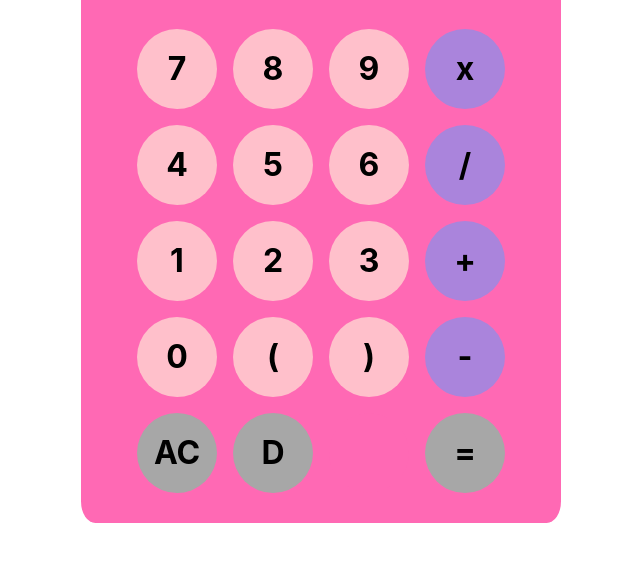
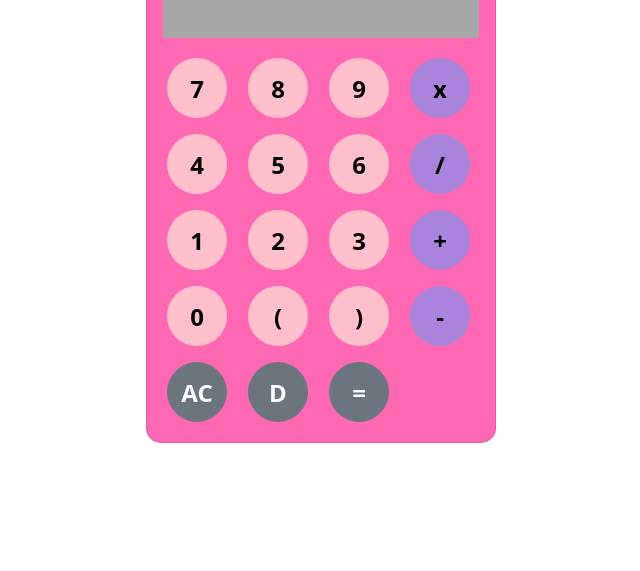
Before and after one commit to solena8/calculatrice_graphique, a plain HTML site: page index.html in a window 1280 px wide. Shown: the part 229-800 px from the top of the page, without its empty margins (319-959 px from the left). Drawn offline with nearby package versions, Linux system fonts and the light colour scheme.

Commit message:
+ de bootstrap

```diff
--- a/calculatrice.css
+++ b/calculatrice.css
@@ -1,119 +1,49 @@
 .pacifico-regular {
-  font-family: "Pacifico", cursive;
-  font-weight: 400;
-  font-style: normal;
+    font-family: "Pacifico", cursive;
 }
 
-.titresetresultat {
-  width: 50vh;
-  display: flex;
-  flex-direction: column;
-  align-items: center;
-  justify-content: center;
+.bg-pink {
+    background-color: hotpink;
 }
 
-.resultdisplay {
-  margin-right: 4vh;
-  text-align: center;
-  align-items: center;
-  line-height: 10vh; /* Ensures vertical alignment */
+.btn-purple {
+    background-color: rgb(170, 132, 220);
+    color: black;
 }
 
-.chiffres {
-  margin: 3vh;
+.btn-pink {
+    background-color: hotpink;
+  }
+
+.btn-light-pink {
+    background-color: pink;
+    color: black;
 }
 
-.result {
-  width: 50vh;
-  height: 10vh;
-  text-align: center;
-  margin: 1vh;
-  display: flex;
-  justify-content: end;
-  font-size: 4vh;
-  font-weight: bold;
-  color: rgb(0, 0, 0);
+.calculator {
+    max-width: 350px;
+    margin: auto;
+    border-radius: 15px !important;
+    overflow: hidden;
 }
 
-.calculette {
-  border-radius: 3%;
-  height: 90vh;
-  width: 60vh;
-  display: flex;
-  flex-direction: column;
-  align-items: center;
-  justify-content: center;
-  margin: 4vh auto;
+.button-grid {
+    display: grid;
+    grid-template-columns: repeat(4, 1fr);
+    gap: 0.5rem;
 }
 
-.calculette-title {
-  margin-top: 3vh;
-  font-size: 5vh;
-  color: white;
-  font-family: "Pacifico", cursive; /* Corrected property */
+.btn {
+    width: 60px;
+    height: 60px;
+    padding: 0;
+    line-height: 60px;
 }
 
-.row {
-  margin: 0; /* Remove default margin on rows */
+.result-display {
+    height: 60px;
+    font-size: 24px !important;
+    background-color: rgb(167, 167, 167) !important;
+    color: black !important;
+    border: none;
 }
-
-#button {
-  border: none;
-}
-
-input[type="button"],
-button {
-  border: none; /* Removes the border */
-  border-radius: 50%;
-  height: 10vh;
-  width: 10vh;
-  text-align: center;
-  margin: 1vh;
-  display: flex;
-  align-items: center;
-  justify-content: center;
-  font-size: 4vh;
-  font-weight: bold;
-  color: rgb(0, 0, 0);
-  cursor: pointer;
-  outline: none; /* Removes the default focus outline */
-  padding: 0; /* Removes any default padding */
-  box-shadow: none; /* Removes any default shadow */
-}
-
-.ronds {
-  background-color: pink; /* Specific color for ronds */
-}
-
-.result,
-.rondsbas {
-  background-color: rgb(167, 167, 167); /* Specific color for rondsbas */
-}
-
-.rondsbas {
-  border: none; /* Removes the border */
-  border-radius: 50%;
-  height: 10vh;
-  width: 10vh;
-  text-align: center;
-  margin: 1vh;
-  display: flex;
-  align-items: center;
-  justify-content: center;
-  font-size: 4vh;
-  font-weight: bold;
-  color: rgb(0, 0, 0);
-  cursor: pointer;
-  outline: none; /* Removes the default focus outline */
-  padding: 0; /* Removes any default padding */
-  box-shadow: none; /* Removes any default shadow */
-}
-
-.void,
-.calculette {
-  background-color: hotpink;
-}
-
-.rondsdroite {
-  background-color: rgb(170, 132, 220); /* Specific color for rondsdroite */
-}
--- a/index.html
+++ b/index.html
@@ -3,67 +3,79 @@
   <head>
     <meta charset="UTF-8" />
     <meta name="viewport" content="width=device-width, initial-scale=1.0" />
-    <title>Calculatrice</title>
-    <link rel="stylesheet" href="calculatrice.css" />
-    <link
-      rel="stylesheet"
-      href="https://stackpath.bootstrapcdn.com/bootstrap/4.5.2/css/bootstrap.min.css"
-    />
-    <link rel="preconnect" href="https://fonts.googleapis.com" />
-    <link rel="preconnect" href="https://fonts.gstatic.com" crossorigin />
+    <title>Calculette</title>
     <link
       href="https://fonts.googleapis.com/css2?family=Pacifico&display=swap"
       rel="stylesheet"
     />
+    <link
+      href="https://cdn.jsdelivr.net/npm/bootstrap@5.1.3/dist/css/bootstrap.min.css"
+      rel="stylesheet"
+    />
+    <link href="calculatrice.css" rel="stylesheet" />
   </head>
   <body>
     <div class="container">
-      <div class="calculette">
-        <div class="titresetresultat">
-          <div class="titre">
-            <p class="calculette-title">Ma super calculette</p>
-          </div>
-          <div class="result">
-            <p id="result" class="resultdisplay"></p>
-          </div>
-        </div>
-        <div class="chiffres">
-          <div class="row justify-content-center">
-            <input type="button" id="7" value="7" class="ronds" />
-            <input type="button" id="8" value="8" class="ronds" />
-            <input type="button" id="9" value="9" class="ronds" />
-            <input type="button" id="x" value="x" class="rondsdroite" />
-          </div>
-          <div class="row justify-content-center">
-            <input type="button" id="4" value="4" class="ronds" />
-            <input type="button" id="5" value="5" class="ronds" />
-            <input type="button" id="6" value="6" class="ronds" />
-            <input type="button" id="/" value="/" class="rondsdroite" />
-          </div>
-          <div class="row justify-content-center">
-            <input type="button" id="1" value="1" class="ronds" />
-            <input type="button" id="2" value="2" class="ronds" />
-            <input type="button" id="3" value="3" class="ronds" />
-            <input type="button" id="+" value="+" class="rondsdroite" />
-          </div>
-          <div class="row justify-content-center">
-            <input type="button" id="O" value="0" class="ronds" />
-            <input type="button" id="(" value="(" class="ronds" />
-            <input type="button" id=")" value=")" class="ronds" />
-            <input type="button" id="-" value="-" class="rondsdroite" />
-          </div>
-          <div class="row justify-content-center">
-            <button id="AC_button" class="rondsbas">AC</button>
-            <button id="D_button" class="rondsbas">D</button>
-            <input type="button" id="void" value="" class="void" />
-            <button id="equalButton" class="rondsbas">=</button>
+      <!-- Utilisation de la grille Bootstrap pour centrer verticalement et horizontalement -->
+      <!-- La classe min-vh-100 assure que la hauteur minimale est égale à la hauteur de la fenêtre -->
+      <div class="row justify-content-center align-items-center min-vh-100">
+        <!-- Utilisation des classes col-lg-4, col-md-6, col-sm-8, col-10 pour la taille de la calculette
+             en fonction de la taille de l'écran. Cela rend la calculette responsive. -->
+        <div class="col-lg-4 col-md-6 col-sm-8 col-10">
+          <!-- Création d'une carte Bootstrap avec des coins arrondis pour la calculette -->
+          <div class="calculator card bg-pink rounded-lg">
+            <div class="card-body">
+              <!-- Titre centré et responsive avec différentes tailles de texte pour petits et grands écrans -->
+              <!-- fs-2 est utilisé pour petits écrans, fs-md-3 pour les écrans moyens -->
+              <h1 class="card-title text-center mb-4 pacifico-regular text-white fs-2 fs-md-3">
+                Ma super calculette
+              </h1>
+              <div class="mb-3">
+                <!-- Zone d'affichage des résultats avec alignement du texte à droite, texte en blanc, et fond gris -->
+                <!-- Utilisation de fs-4 pour la taille du texte et fw-bold pour le rendre gras -->
+                <div
+                  id="resultat"
+                  class="form-control text-end fs-4 fw-bold bg-secondary text-white result-display"
+                ></div>
+              </div>
+              <!-- Disposition des boutons de la calculatrice en grille avec Bootstrap -->
+              <div class="button-grid">
+                <!-- Boutons stylisés avec des classes Bootstrap : btn, btn-light-pink pour la couleur -->
+                <!-- rounded-circle pour les rendre circulaires, fs-4 pour la taille du texte, et m-1 pour la marge -->
+                <button class="btn btn-light-pink rounded-circle fs-4 fw-bold m-1">7</button>
+                <button class="btn btn-light-pink rounded-circle fs-4 fw-bold m-1">8</button>
+                <button class="btn btn-light-pink rounded-circle fs-4 fw-bold m-1">9</button>
+                <button class="btn btn-purple rounded-circle fs-4 fw-bold m-1">x</button>
+
+                <button class="btn btn-light-pink rounded-circle fs-4 fw-bold m-1">4</button>
+                <button class="btn btn-light-pink rounded-circle fs-4 fw-bold m-1">5</button>
+                <button class="btn btn-light-pink rounded-circle fs-4 fw-bold m-1">6</button>
+                <button class="btn btn-purple rounded-circle fs-4 fw-bold m-1">/</button>
+
+                <button class="btn btn-light-pink rounded-circle fs-4 fw-bold m-1">1</button>
+                <button class="btn btn-light-pink rounded-circle fs-4 fw-bold m-1">2</button>
+                <button class="btn btn-light-pink rounded-circle fs-4 fw-bold m-1">3</button>
+                <button class="btn btn-purple rounded-circle fs-4 fw-bold m-1">+</button>
+
+                <button class="btn btn-light-pink rounded-circle fs-4 fw-bold m-1">0</button>
+                <button class="btn btn-light-pink rounded-circle fs-4 fw-bold m-1">(</button>
+                <button class="btn btn-light-pink rounded-circle fs-4 fw-bold m-1">)</button>
+                <button class="btn btn-purple rounded-circle fs-4 fw-bold m-1">-</button>
+
+                <!-- Boutons spéciaux : AC pour effacer, D pour supprimer le dernier caractère, et = pour calculer -->
+                <button id="AC_button" class="btn btn-secondary rounded-circle fs-4 fw-bold m-1">AC</button>
+                <button id="D_button" class="btn btn-secondary rounded-circle fs-4 fw-bold m-1">D</button>
+                <button id="equalButton" class="btn btn-secondary rounded-circle fs-4 fw-bold m-1">=</button>
+              </div>
+            </div>
           </div>
         </div>
       </div>
     </div>
 
-    <script src="https://code.jquery.com/jquery-3.5.1.slim.min.js"></script>
-    <script src="https://cdn.jsdelivr.net/npm/bootstrap@4.5.2/dist/js/bootstrap.bundle.min.js"></script>
+    <!-- Importation de Bootstrap JS pour les fonctionnalités dynamiques et des scripts -->
+    <script src="https://cdn.jsdelivr.net/npm/bootstrap@5.1.3/dist/js/bootstrap.bundle.min.js"></script>
+    <!-- Fichier JavaScript personnalisé pour la calculette -->
     <script src="script.js"></script>
   </body>
 </html>
--- a/script.js
+++ b/script.js
@@ -15,7 +15,7 @@ document.addEventListener("DOMContentLoaded", function () {
                 buttonValues.pop();
                 updateDisplay();
             }
-            else if (buttonValue !== "D") {
+            else if (buttonValues.join("").length < 20) {
                 buttonValues.push(buttonValue);
                 updateDisplay();
             }
@@ -23,21 +23,18 @@ document.addEventListener("DOMContentLoaded", function () {
     });
 });
 function updateDisplay() {
-    var resultElement = document.getElementById("result");
+    var resultElement = document.getElementById("resultat");
     if (resultElement) {
         resultElement.innerText = buttonValues.join("");
     }
 }
 function displayresult() {
-    var resultElement = document.getElementById("result");
+    var resultElement = document.getElementById("resultat");
     if (resultElement) {
-        // Convert button values to a string and replace any 'x' with '*' for multiplication
         var expression = buttonValues.join("").replace(/x/g, "*");
         try {
-            // Evaluate the mathematical expression safely
-            var result = eval(expression); // Caution: Make sure inputs are safe before using eval
+            var result = eval(expression);
             resultElement.innerText = result.toString();
-            buttonValues = [result.toString()];
         }
         catch (error) {
             resultElement.innerText = "Error";
@@ -45,8 +42,8 @@ function displayresult() {
     }
 }
 function erraseResult() {
-    var buttonValues = [];
-    var resultElement = document.getElementById("result");
+    buttonValues = [];
+    var resultElement = document.getElementById("resultat");
     if (resultElement) {
         resultElement.innerText = "";
     }
```
Also changed, not shown: 1 other file.
